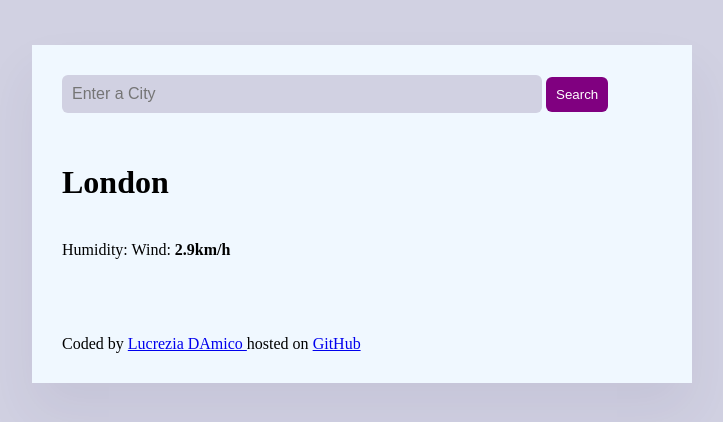
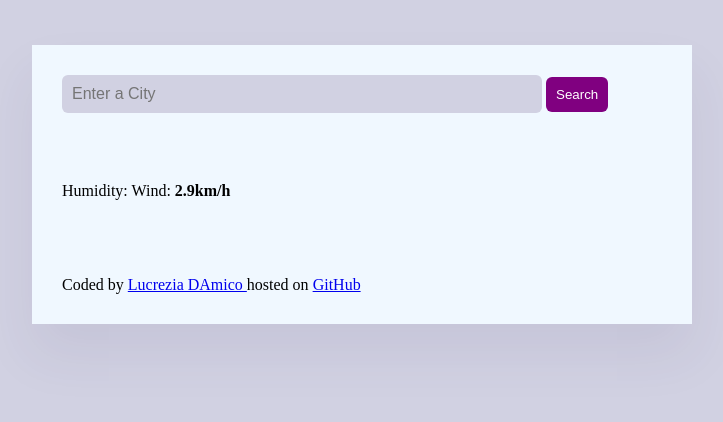
Before and after one commit to Lucrezia92/Meteo-Lucrezia, a plain HTML site: page Index.html in a window 1280 px wide. Shown: the whole page, without its empty margins (278-1001 px from the left). Drawn offline with nearby package versions, Linux system fonts and the light colour scheme.

Commit message:
Update Index.html

```diff
--- a/Index.html
+++ b/Index.html
@@ -24,7 +24,7 @@
       <main>
         <div class="app-data">
           <div>
-            <h1 id="city">London</h1>
+            <h1 id="city"></h1>
             <p>
               <span id="time"></span>
                <span id="description"></span>
```
